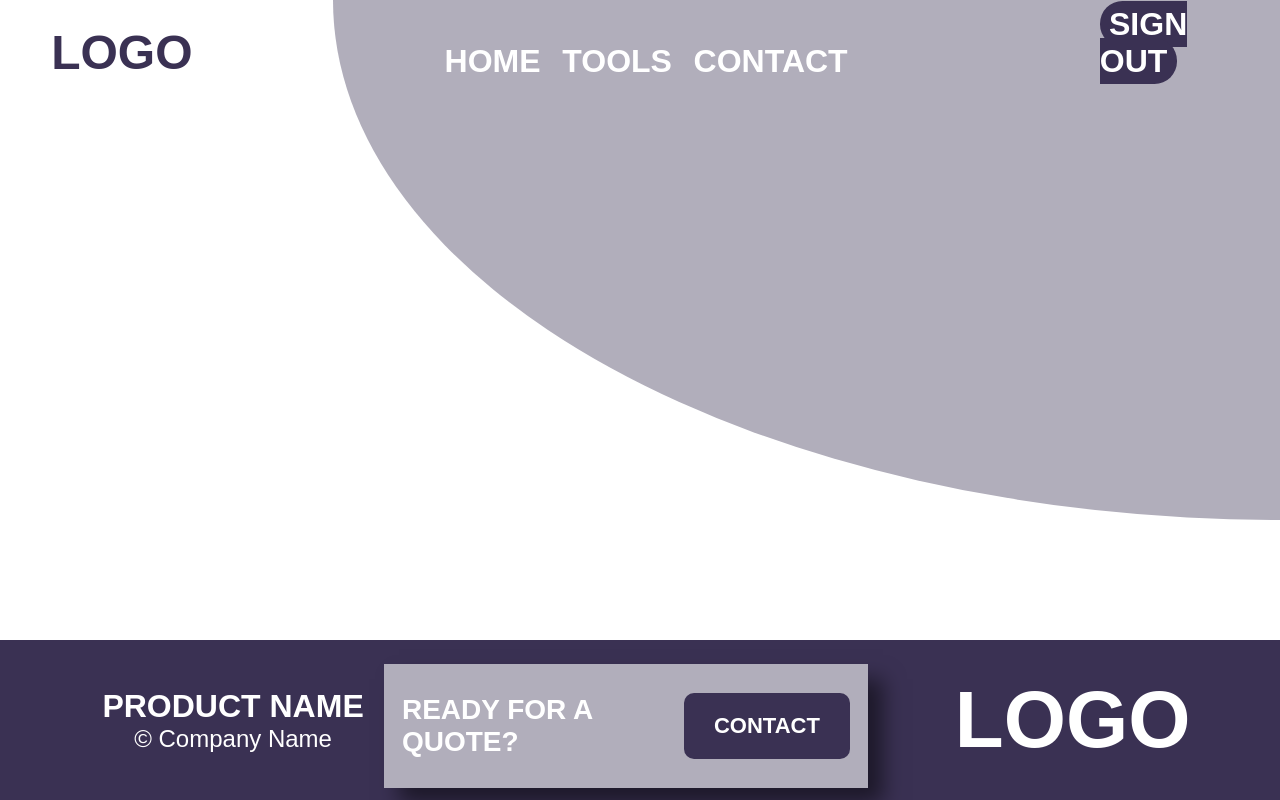
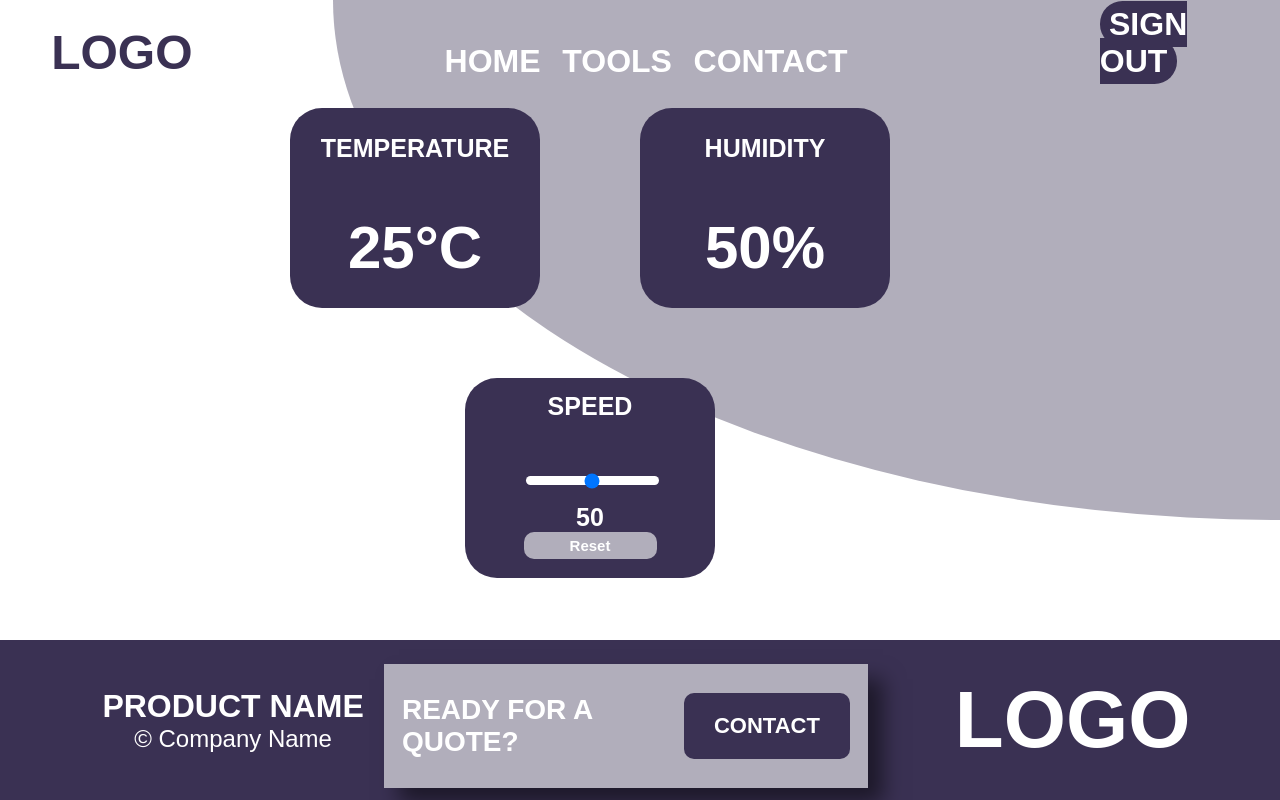
Before and after one commit to JDennis21/LBU_TeamProject_2024, a PHP site: page /pages/climateControl/climateControl.php in a window 1280 px wide. Run offline with PHP 8.4, Linux system fonts and the light colour scheme; a user stored in the database is signed in.

Commit message:
Climate Control Page

```diff
--- a/css/climateControl.css
+++ b/css/climateControl.css
@@ -1,8 +1,91 @@
 /*climateControl.css*/
 .content {
+    display: flex;
+    flex-direction: column; /* Stack items vertically */
+    align-items: center; /* Center items horizontally */
+    justify-content: center;
     height: 100%;
+    margin: 0 1%;
+}
+
+.top {
     display: flex;
-    justify-content: center;
+}
+
+.temperature, .humidity, .speed {
+    display: flex; /* Use flexbox */
+    justify-content: center; /* Center content horizontally */
+    align-items: flex-start; /* Center content vertically */
+    width: 250px; /* Adjust width as needed */
+    height: 200px; /* Adjust height as needed */
+    margin-right: 100px; /* Adjust spacing between banners */
+    background-color: #3a3153; /* Set the background color */
+    margin-bottom: 10%; /* Adjust spacing between banners */
+    border-radius: 2em;
+}
+
+.temperature, .humidity, .speed {
+    display: flex;
+    flex-direction: column;
     align-items: center;
-    margin: 0 1% 0 1%;
 }
+
+.temperature .title, .humidity .title, .speed .title {
+    margin-bottom: 20%;
+}
+
+.temperature p, .humidity p, .speed p {
+    color: white;
+    font-weight: bold;
+    font-size: 25px;
+    margin: 0;
+}
+
+.value p {
+    font-size: 60px;
+}
+
+.speed input[type=range] {
+    -webkit-appearance: none;
+    height: 10%;
+    width: 100%;
+    background: white;
+    border-radius: 2em;
+}
+
+.speed input[type=range]::-moz-range-thumb,
+.speed input[type=range]::-webkit-slider-thumb{
+    -webkit-appearance: none;
+    width: 5%;
+    height: 5%;
+    background: #3a3153;
+    border-radius: 2em;
+    cursor: pointer;
+}
+
+.speed-value {
+    text-align: center;
+    color: white;
+    margin-top: 10%;
+    font-size: 25px;
+    font-weight: bolder;
+}
+
+#resetButton {
+    background-color: #b1aebb;
+    color: #fff;
+    padding: 5px 10px;
+    border: none;
+    border-radius: 10px;
+    cursor: pointer;
+    text-decoration: none;
+    font-weight: bold;
+    font-size: 15px;
+    width: 100%;
+}
+
+.speed {
+    display: flex;
+    flex-direction: column;
+    align-items: center;
+}
--- /dev/null
+++ b/pages/climateControl/climateControl.js
@@ -0,0 +1,13 @@
+document.addEventListener("DOMContentLoaded", function () {
+    var speedSlider = document.getElementById("speedSlider");
+    var speedValue = document.getElementById("speedValue");
+
+    speedSlider.oninput = function () {
+      speedValue.innerHTML = this.value;
+    };
+
+    resetButton.addEventListener("click", function() {
+        speedSlider.value = 50;
+        speedValue.textContent = 50;
+    });
+});
--- a/pages/climateControl/climateControl.php
+++ b/pages/climateControl/climateControl.php
@@ -18,9 +18,41 @@ if (!isset($_SESSION['username'])) {
 <?php include '../components/nav.php'; ?>
 <div class="main">
     <div class="content">
+        <div class="top">
+            <div class="temperature">
+                <div class="title">
+                    <p>TEMPERATURE</p>
+                </div>
+                <div class="value">
+                    <p>25°C</p>
+                </div>
+            </div>
 
+            <div class="humidity">
+                <div class="title">
+                    <p>HUMIDITY</p>
+                </div>
+
+                <div class="value">
+                    <p>50%</p>
+                </div>
+            </div>
+        </div>
+        <div class="bottom">
+            <div class="speed">
+                <div class="title">
+                    <p>SPEED</p>
+                </div>
+                <div>
+                    <input type="range" min="0" max="100" value="50" class="speed-slider" id="speedSlider">
+                    <div class="speed-value" id="speedValue">50</div>
+                    <button id="resetButton">Reset</button>
+                </div>
+            </div>
+        </div>
     </div>
 </div>
 <?php include '../components/footer.html'; ?>
+<script src="climateControl.js"></script>
 </body>
 </html>
```
